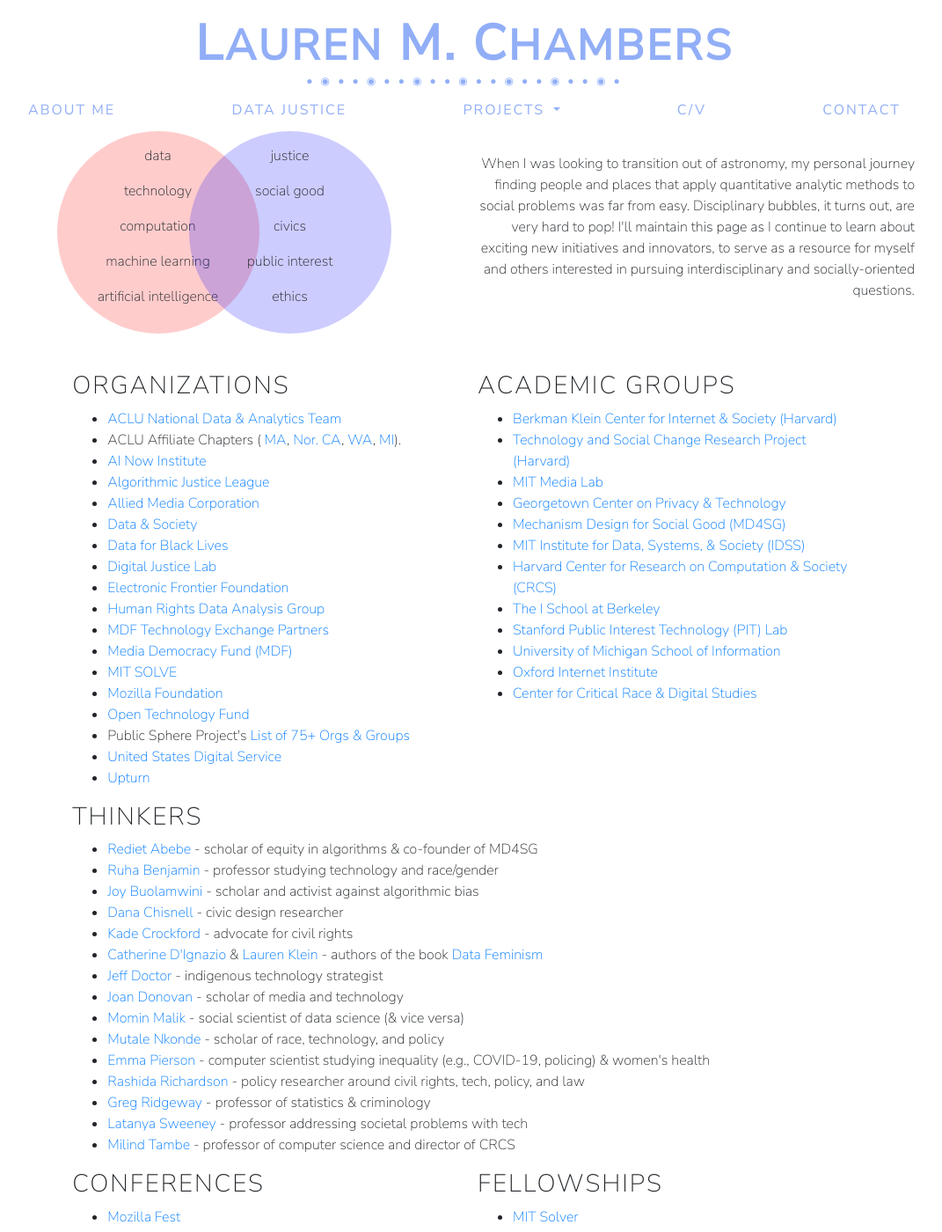
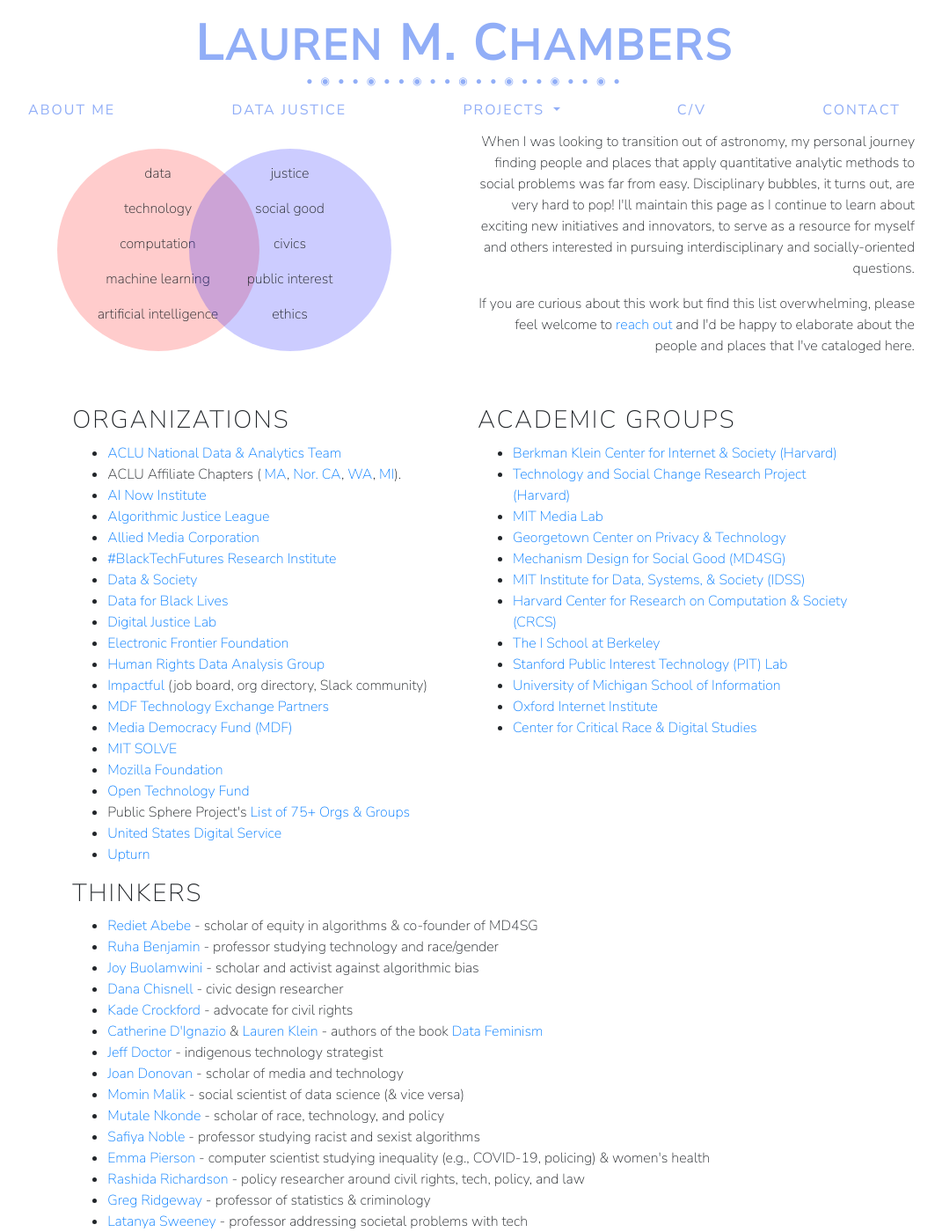
Before and after one commit to smhurwitz/smhurwitz.github.io, a Jekyll site: the page built from datajustice.html, in a window 1280 px wide and 1400 px high. Shown: the whole window at 88% size, without its empty margins (112-1183 px from the left). Built offline with Jekyll 4.4.1, drawn with Linux system fonts in a browser that asks for light colours; nearby versions of some CDN libraries; some of the changed text lies outside the part shown.

Commit message:
Add lots

```diff
--- a/datajustice.html
+++ b/datajustice.html
@@ -29,6 +29,7 @@
     <div class="col-lg">
 
       <p align="right">When I was looking to transition out of astronomy, my personal journey finding  people and places that apply quantitative analytic methods to social problems was far from easy. Disciplinary bubbles, it turns out, are very hard to pop! I'll maintain this page as I continue to learn about exciting new initiatives and innovators, to serve as a resource for myself and others interested in pursuing interdisciplinary and socially-oriented questions.</p>
+      <p align="right">If you are curious about this work but find this list overwhelming, please feel welcome to <a href="contact.html">reach out</a> and I'd be happy to elaborate about the people and places that I've cataloged here.</p>
       <br>
 
     </div>
@@ -49,11 +50,13 @@
           <li><a href="https://ainowinstitute.org/" target="_blank">AI Now Institute</a></li>
           <li><a href="https://www.ajl.org/" target="_blank">Algorithmic Justice League</a></li>
           <li><a href="https://alliedmedia.org" target="_blank">Allied Media Corporation</a></li>
+          <li><a href="https://www.blacktechfutures.com/" target="_blank">#BlackTechFutures Research Institute</a></li>
           <li><a href="https://datasociety.net/" target="_blank">Data & Society</a></li>
           <li><a href="http://d4bl.org/" target="_blank">Data for Black Lives</a></li>
           <li><a href="https://digitaljusticelab.ca/" target="_blank">Digital Justice Lab</a></li>
           <li><a href="https://www.eff.org/" target="_blank">Electronic Frontier Foundation</a></li>
           <li><a href="https://hrdag.org/" target="_blank">Human Rights Data Analysis Group</a></li>
+          <li><a href="https://weareimpactful.org/" target="_blank">Impactful</a> (job board, org directory, Slack community)</li>
           <li><a href="https://mediademocracyfund.org/public-interest-technology-fellowships" target="_blank">
             MDF Technology Exchange Partners</a></li>
           <li><a href="https://mediademocracyfund.org/" target="_blank">Media Democracy Fund (MDF)</a></li>
@@ -97,6 +100,7 @@
           <li><a href="https://www.hks.harvard.edu/faculty/joan-donovan" target="_blank">Joan Donovan</a> -  scholar of media and technology</li>
           <li><a href="https://www.mominmalik.com/" target="_blank">Momin Malik</a> - social scientist of data science (& vice versa)</li>
           <li><a href="https://www.mutale.tech/" target="_blank">Mutale Nkonde</a> - scholar of race, technology, and policy</li>
+          <li><a href="https://safiyaunoble.com/" target="_blank">Safiya Noble</a> - professor studying racist and sexist algorithms</li>
           <li><a href="https://cs.stanford.edu/~emmap1/" target="_blank">Emma Pierson</a> - computer scientist studying inequality (e.g., COVID-19, policing) & women's health</li>
           <li><a href="https://ainowinstitute.org/people/rashida-richardson.html" target="_blank">Rashida Richardson</a> - policy researcher around civil rights, tech, policy, and law</li>
           <li><a href="https://sites.google.com/site/gregridgeway/" target="_blank">Greg Ridgeway</a> - professor of statistics & criminology</li>
```
Also changed, not shown: other parts of datajustice.html (+4 -1 lines).
